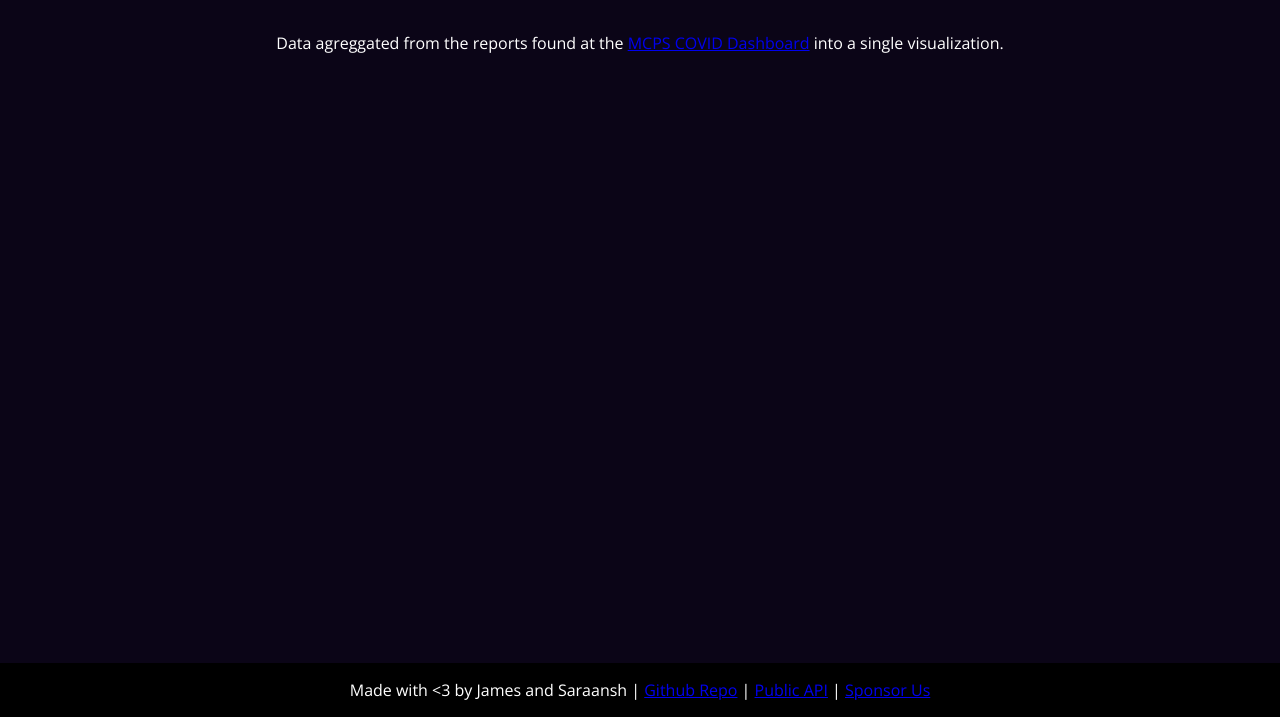
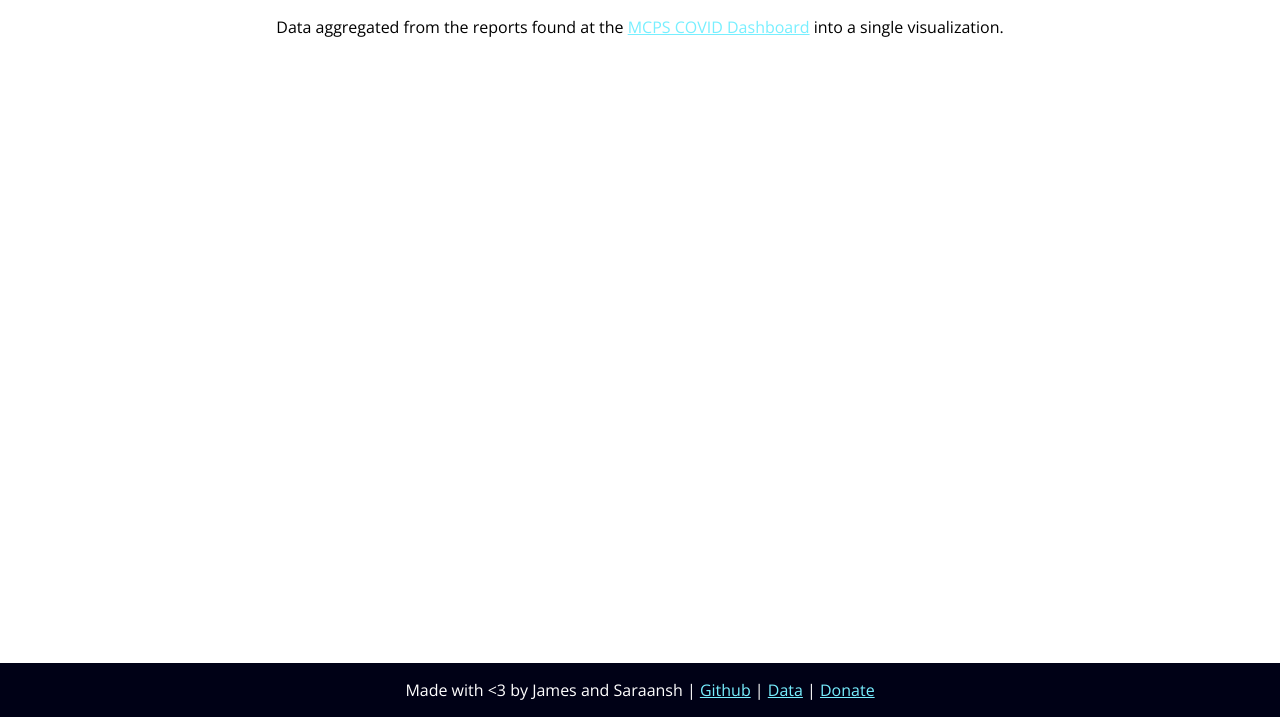
Before and after one commit to jamxu88/mocovid, a plain HTML site: page website/index.html in a window 1280 px wide. Shown: the part 83-800 px from the top of the page. Drawn offline with nearby package versions, Linux system fonts and the light colour scheme; no server answers.

Commit message:
typo fix and style changes

```diff
--- a/website/index.html
+++ b/website/index.html
@@ -9,12 +9,12 @@
     <body>
         <div id='header' class='center-content'>
             <p id='heading' class='center-content'>MCPS COVID-19 Statistics</p>
-            <p>Data agreggated from the reports found at the <a href="https://www.montgomeryschoolsmd.org/coronavirus/dashboard/">MCPS COVID Dashboard</a> into a single visualization.</p>
+            <p>Data aggregated from the reports found at the <a href="https://www.montgomeryschoolsmd.org/coronavirus/dashboard/">MCPS COVID Dashboard</a> into a single visualization.</p>
         </div>
         <div id='data' class='center-content'>
         </div>
         <div class='footer'>
-            <p>Made with <3 by James and Saraansh | <a href='https://github.com/jamxu88/mocovid' target='_blank'>Github Repo</a> | <a href='https://github.com/jamxu88/mocovid' target='_blank'>Public API</a> | <a href='https://paypal.me/jamxu88' target='_blank'>Sponsor Us</a></p>
+            <p style="color:white">Made with <3 by James and Saraansh | <a href='https://github.com/jamxu88/mocovid' target='_blank'>Github</a> | <a href='https://github.com/jamxu88/mocovid/tree/main/server/data' target='_blank'>Data</a> | <a href='https://paypal.me/jamxu88' target='_blank'>Donate</a></p>
         </div>
         <script src='script.js'></script>
         <script src="https://d3js.org/d3.v7.min.js"></script>
--- a/website/style.css
+++ b/website/style.css
@@ -2,15 +2,16 @@
 p {
     font-family: 'Open Sans', sans-serif;
     margin-top: 1rem;
-	color: white;
+	color: rgb(0, 0, 0);
 }
 
 body {
-	background-color: #0b0517;
+	background-color: #ffffff;
 }
 
 #heading {
     font-size: 32px;
+	margin-bottom: 1rem;
 }
 
 .center-content {
@@ -27,7 +28,10 @@ div {
 	left: 0;
 	bottom: 0;
 	width: 100%;
-	background-color: rgb(0, 0, 0);
+	background-color: rgb(0, 1, 22);
 	color: white;
 	text-align: center;
 }
+a {
+	color:#77efff;
+}
```
Also changed, not shown: README.md.
